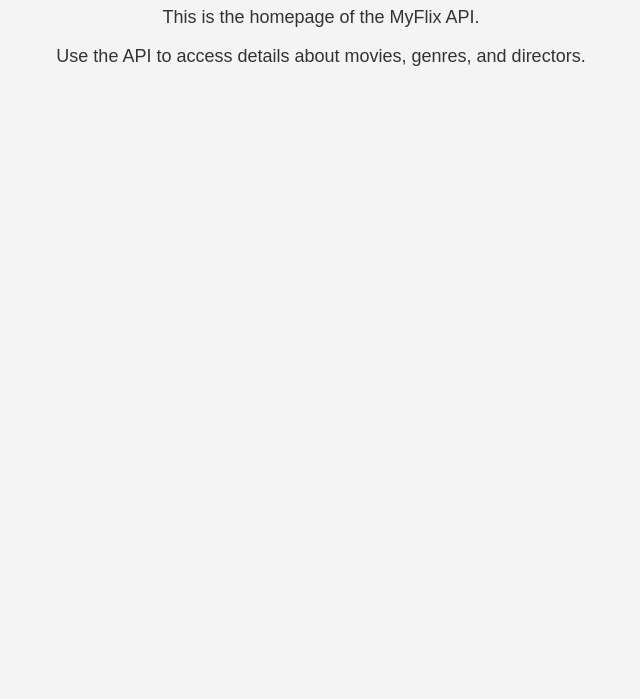
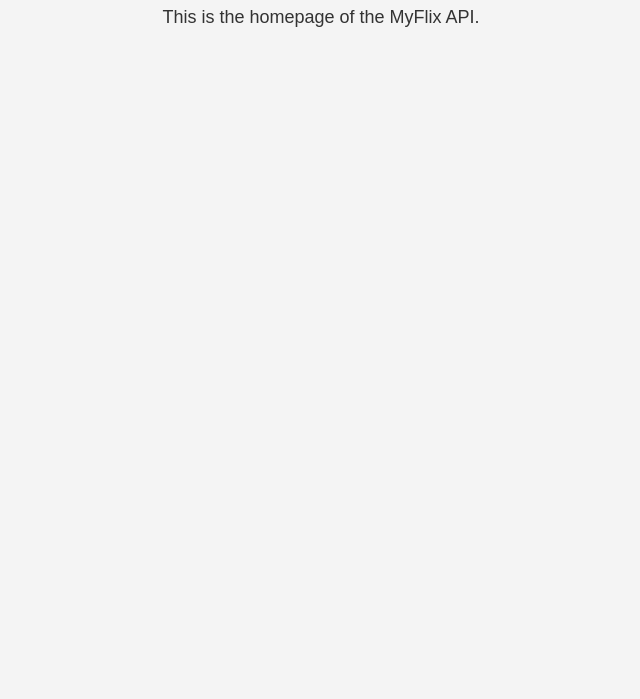
Before and after one commit to jamesfoday/movie_api, a plain HTML site: page index.html in a window 1280 px wide. Shown: the part 101-800 px from the top of the page, without its empty margins (319-959 px from the left). Drawn offline with Linux system fonts and the light colour scheme.

Commit message:
paragraph removed

```diff
--- a/index.html
+++ b/index.html
@@ -23,6 +23,5 @@
 <body>
     <h1>Welcome to MyFlix API</h1>
     <p>This is the homepage of the MyFlix API.</p>
-    <p>Use the API to access details about movies, genres, and directors.</p>
 </body>
 </html>
```
